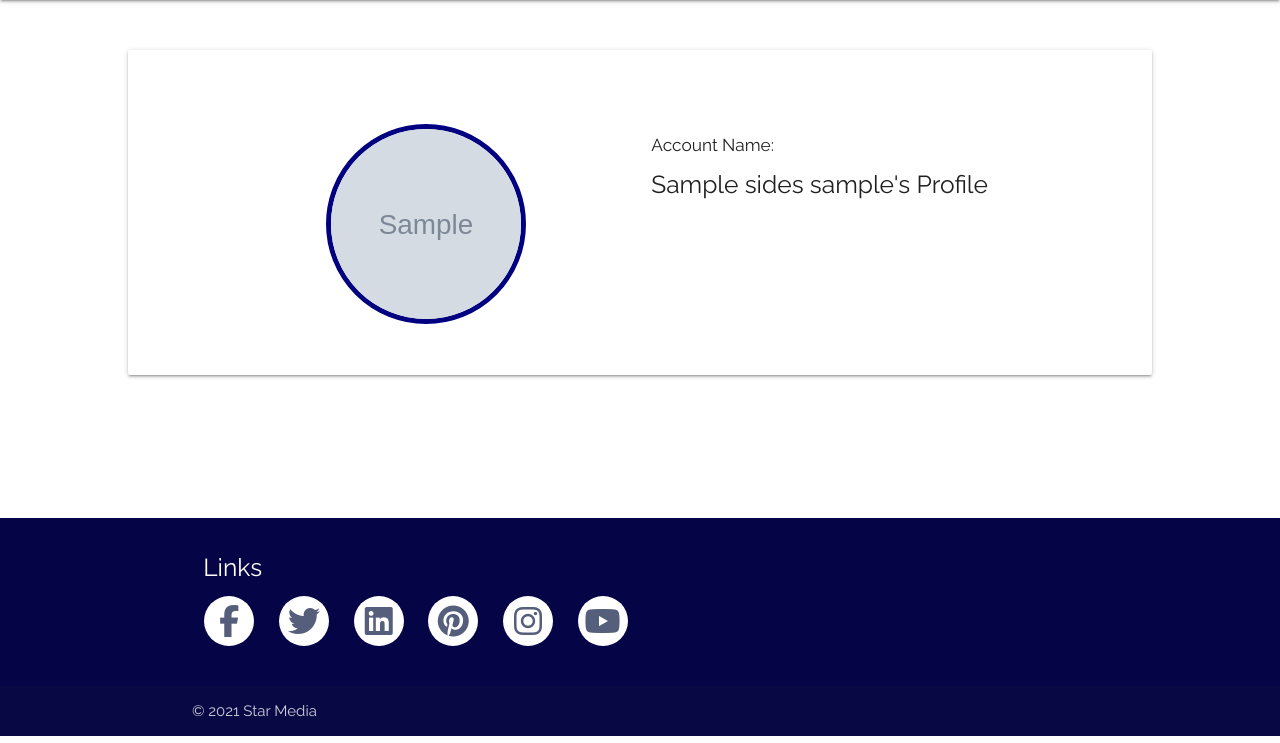
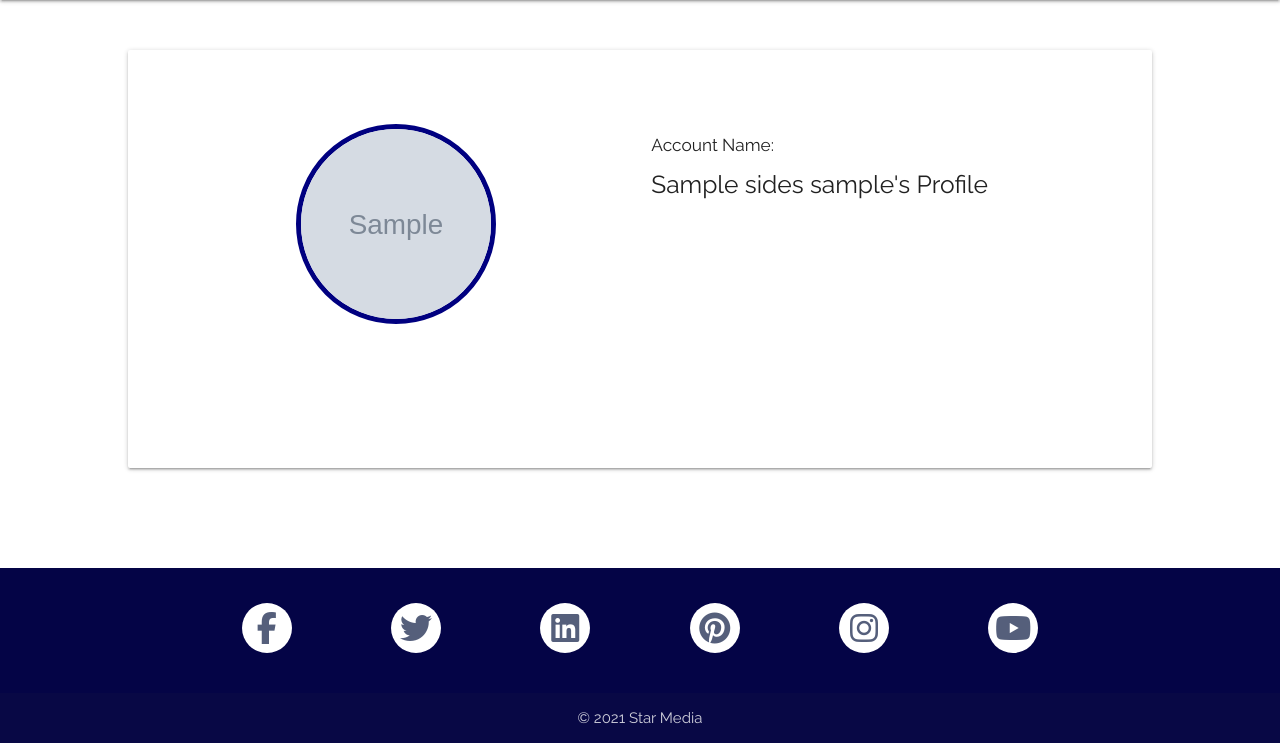
Before and after one commit to Bar-Dev/star-wars-fandom, a Flask app: page /profile/1 in a window 1280 px wide. Shown: the part 64-807 px from the top of the page. Run offline with Flask 2, Linux system fonts and the light colour scheme; the visitor is signed in with stand-in values (Sample User, id 1); grey boxes marked "Sample" are stand-in pictures; a database or web service that is not in the repository returns one stand-in record (values such as "Sample title"); some libraries are stand-ins or nearby versions.

Commit message:
Adjust CSS to edit and add reviews pages

```diff
--- a/static/css/style.css
+++ b/static/css/style.css
@@ -98,7 +98,11 @@ body {
     margin-left: 10% !important;
 }
 
-.panel-layout, .card-panel {
+.panel-layout {
+    margin-top: 50px;
+}
+
+.card-panel {
     margin-top: 50px;
     margin-bottom: 100px;
 }
@@ -176,6 +180,14 @@ input, textarea {
     height: 200px;
     overflow: hidden;
     border: solid 5px navy;
+    position: relative;
+    left: 50%;
+    transform: translate(-50%);
+}
+
+.pro-name {
+    margin: 0px 0px !important;
+    padding-left: 0px !important;
 }
 
 .profile-layout {
@@ -207,6 +219,18 @@ input, textarea {
 
 .input-field {
     margin-top: 0px !important;
+}
+
+textarea {
+    border-bottom: 1px solid #9e9e9e !important;
+}
+
+#film-subtitle span {
+    color: blue;
+}
+
+input.select-dropdown {
+    border-bottom: 1px solid #9e9e9e !important;
 }
 
 .fa-search:before {
@@ -256,8 +280,22 @@ input, textarea {
     width: 200px !important;
 }
 
-.buttons-ex {
+.button-pro {
+    border-radius: 30px !important;
+    color: #fff !important;
+    height: 40px !important;
     line-height: 40px !important;
+    background-color: navy !important;
+    width: 200px !important;
+    position: relative;
+    left: 50%;
+    transform: translate(-50%, 30px);
+}
+
+#audio-button {
+    position: relative;
+    left: 40%;
+    transform: translate(-50%, 30px);
 }
 
 .list-inline-item {
@@ -342,3 +380,13 @@ textarea {
     padding-top: 10px !important;
     border: slategray;
 }
+
+.panel-box-one {
+    width: 200px;
+    height: 200px;
+}
+
+.panel-box-two {
+    width: 200px;
+    height: 100px;
+}
--- a/templates/add_review.html
+++ b/templates/add_review.html
@@ -35,7 +35,7 @@
     <!--  Subtitle auto-selected based on Film -->
             <div class="row">
                 <div class="input-field col s12">
-                    <textarea id="film_subtitle" name="film_subtitle" class="validate form-border" placeholder="Please select film" readonly>
+                    <textarea id="film_subtitle" name="film_subtitle" class="validate form-border" placeholder="Please select film" readonly>Please select Film above
                         </textarea>
                         <label for="film_subtitle"><i class="far fa-icons"></i> Subtitle</label>
                 </div>
--- a/templates/base.html
+++ b/templates/base.html
@@ -40,9 +40,8 @@
     <!--  Materialize side Navbar with dropdown -->
         <ul class="sidenav" id="mobile-demo">
                 <li><a href="{{ url_for('get_reviews') }}">Reviews</a></li>
-                <li><a href="{{ url_for('test') }}">Test</a></li>
             {% if session.user %}
-                <li><a href="{{ url_for('profile', username=session['user']) }}">Profile</a></li>
+                <li><a id="soundClip" href="{{ url_for('profile', username=session['user']) }}">Profile</a></li>
                 <li><a href="{{ url_for('add_review') }}">Add Review</a></li>
                 <li><a href="{{ url_for('logout') }}">Log Out</a></li>
             {% else %}
@@ -73,41 +72,39 @@
     <footer class="page-footer">
           <div class="container">
             <div class="row">
-              <div class="col s12 social-link-spacing">
-                <h5 class="white-text">Links</h5>
-                <div class="row">
-                <ul class="list-inline social-links">
-                        <li class="list-inline-item col s1">
+                <div class="row list-inline social-links center-align">
+                <ul class="center-align">
+                        <li class="list-inline-item col s2">
                             <a target="_blank" href="https://www.facebook.com/">
                             <i class="fab fa-facebook-f" aria-hidden="true"></i>
                             <span class="sr-only">Facebook</span>
                             </a>
                         </li>
-                        <li class="list-inline-item col s1">
+                        <li class="list-inline-item col s2">
                             <a target="_blank" href="https://twitter.com/?lang=en">
                             <i class="fab fa-twitter" aria-hidden="true"></i>
                             <span class="sr-only">Twitter</span>
                             </a>
                         </li>
-                        <li class="list-inline-item col s1">
+                        <li class="list-inline-item col s2">
                             <a target="_blank" href="https://ie.linkedin.com/">
                             <i class="fab fa-linkedin" aria-hidden="true"></i>
                             <span class="sr-only">LinkedIn</span>
                             </a>
                         </li>
-                        <li class="list-inline-item col s1">
+                        <li class="list-inline-item col s2">
                             <a target="_blank" href="https://www.pinterest.com/">
                             <i class="fab fa-pinterest" aria-hidden="true"></i>
                             <span class="sr-only">Pinterest</span>
                             </a>
                         </li>
-                        <li class="list-inline-item col s1">
+                        <li class="list-inline-item col s2">
                             <a target="_blank" href="https://www.instagram.com/?hl=en">
                             <i class="fab fa-instagram" aria-hidden="true"></i>
                             <span class="sr-only">Instagram</span>
                             </a>
                         </li>
-                        <li class="list-inline-item col s1">
+                        <li class="list-inline-item col s2">
                             <a target="_blank" href="https://www.youtube.com/">
                             <i class="fab fa-youtube" aria-hidden="true"></i>
                             <span class="sr-only">YouTube</span>
@@ -117,9 +114,8 @@
                 </div>
               </div>
             </div>
-          </div>
           <div class="footer-copyright">
-            <div class="container">
+            <div class="container center-align">
             © 2021 Star Media
             <a class="grey-text text-lighten-4 right" href="#!"></a>
             </div>
--- a/templates/edit_review.html
+++ b/templates/edit_review.html
@@ -63,8 +63,8 @@
             <div class="row">
                 <div class="col s12 center-align">
                     <!--  Cancel Button -->
-                    <a href="{{ url_for('get_reviews') }}" class="btn-large red">Cancel</a>
-                    <button type="submit" class="btn-large">
+                    <a href="{{ url_for('get_reviews') }}" class="btn-large red-pro">Cancel</a>
+                    <button type="submit" class="btn-large buttons-pro">
                         Edit Review <i class="fal fa-comment-lines"></i>
                     </button>
                 </div>
--- a/templates/profile.html
+++ b/templates/profile.html
@@ -1,42 +1,40 @@
     {% extends "base.html" %}
     {% block content %}
 
-    <div class="card-panel panel-layout">
+    <div class="card-panel">
+        <div class="panel-layout">
             <div class="row">
-            <div class="profile-layout">
-                <div class="col s3 offset-s2">
+
+                <div class="col s6 panel-box-one">
                     <img id="pro-image" src="/static/images/{{ profile_image }}">
                 </div>
-                <div class="col s6 offset-s1">
-                    <div class="profile-title">
+
+                <div class="col s6 panel-box-one">
+                    <!--<div class="profile-title">-->
                     <h6>Account Name:</h6>
-                    </div>
-                    <div class="h3">
                     <h5>
-
                     <!-- Audio clip to be played is based on the "side" the User has chosen -->
                     <span id="audio">{{ sides }}</span> {{ username }}'s Profile
                     </h5>
+                </div>
+
+                <div class="col s6 panel-box-two">
+                    {% if session.user == user.username %}
+                    <a class="waves-effect waves-light btn-large button-pro"
+                        href="{{ url_for('edit_user', user_id=user._id) }}">Edit</a>
+                    {% endif %}
+                </div>
+                <div class="col s6 panel-box-two">
+
+                    <div id="audio-button">
+                    </div>
+
                 </div>
             </div>
         </div>
     </div>
 
-        {% if session.user == user.username %}
-            <!-- Only session user can edit their profile -->
-        <div class="row">
-            <div class="col s3 offset-s2 pro-edit-outer">
-                <a class="pro-edit waves-effect waves-light btn-large buttons buttons-ex"
-                    href="{{ url_for('edit_user', user_id=user._id) }}">Edit</a>
-            </div>
-            <div class="col s3 offset-s2 pro-edit-outer">
-                <div id="audio-button">
-                    </div>
-            </div>
-        </div>
-    </div>
 
-        {% endif %}
 
         {% endblock %}
 
```
Also changed, not shown: README.md (deleted). Lines whose indentation alone changed are shown as unchanged.
